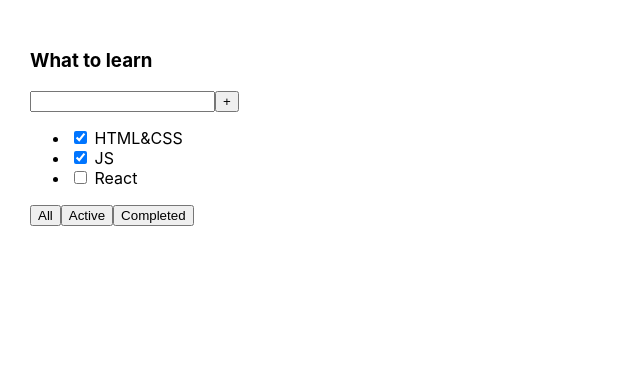
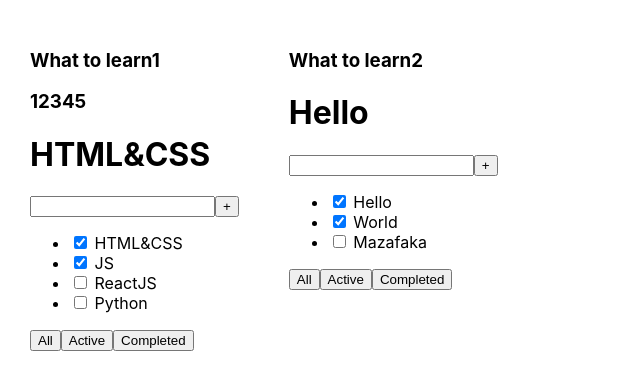
Before and after one commit to leonraz58/todolist, a React (Create React App) app: page / in a window 1280 px wide. Shown: the top 390 px of the page, without its empty margins (0-640 px from the left). Built offline with nearby package versions, Linux system fonts and the light colour scheme.

Commit message:
lesson 01

```diff
--- a/src/App.tsx
+++ b/src/App.tsx
@@ -1,26 +1,27 @@
 import React from 'react';
 import './App.css';
+import {Todolist} from './Todolist';
+
+const truck1name = 'What to learn1';
+
+const tasks1 = [
+    {id: 1, title: "HTML&CSS", isDone: true},
+    {id: 2, title: "JS", isDone: true},
+    {id: 3, title: "ReactJS", isDone: false},
+    {id: 3, title: "Python", isDone: false}
+]
+
+const tasks2 = [
+    {id: 1, title: "Hello", isDone: true},
+    {id: 2, title: "World", isDone: true},
+    {id: 3, title: "Mazafaka", isDone: false}
+]
 
 function App() {
     return (
         <div className="App">
-            <div>
-                <h3>What to learn</h3>
-                <div>
-                    <input/>
-                    <button>+</button>
-                </div>
-                <ul>
-                    <li><input type="checkbox" checked={true}/> <span>HTML&CSS</span></li>
-                    <li><input type="checkbox" checked={true}/> <span>JS</span></li>
-                    <li><input type="checkbox" checked={false}/> <span>React</span></li>
-                </ul>
-                <div>
-                    <button>All</button>
-                    <button>Active</button>
-                    <button>Completed</button>
-                </div>
-            </div>
+            <Todolist truck={truck1name} truck2 = {12345} tasks={tasks1}/>
+            <Todolist truck={'What to learn2'} tasks={tasks2}/>
         </div>
     );
 }
--- /dev/null
+++ b/src/Todolist.tsx
@@ -0,0 +1,49 @@
+import React from "react";
+
+type PropsType = {
+    truck: string;
+    truck2?: number;
+    tasks: Array<TaskType>
+}
+
+type TaskType = {
+    id: number
+    title: string
+    isDone: boolean
+}
+
+
+
+export const Todolist = (props: PropsType) => {
+    return (
+        <div>
+            <h3>{props.truck}</h3>
+            <h3>{props.truck2}</h3>
+            <h1>{props.tasks[0].title}</h1>
+            <div>
+                <input />
+                <button>+</button>
+            </div>
+            <ul>
+                {props.tasks.map((el: TaskType) => {
+                    return (
+                        <li>
+                            <input type="checkbox" checked={el.isDone}/> <span>{el.title}</span>
+                        </li>
+                    )
+                })}
+
+            </ul>
+            <div>
+                <button>All</button>
+                <button>Active</button>
+                <button>Completed</button>
+            </div>
+        </div>
+    )
+
+}
+/* это заменили мапом
+<li><input type="checkbox" checked={props.tasks[0].isDone} /> <span>{props.tasks[0].title}</span></li>
+<li><input type="checkbox" checked={props.tasks[1].isDone} /> <span>{props.tasks[1].title}</span></li>
+<li><input type="checkbox" checked={props.tasks[2].isDone} /> <span>{props.tasks[2].title}</span></li>*/
```
